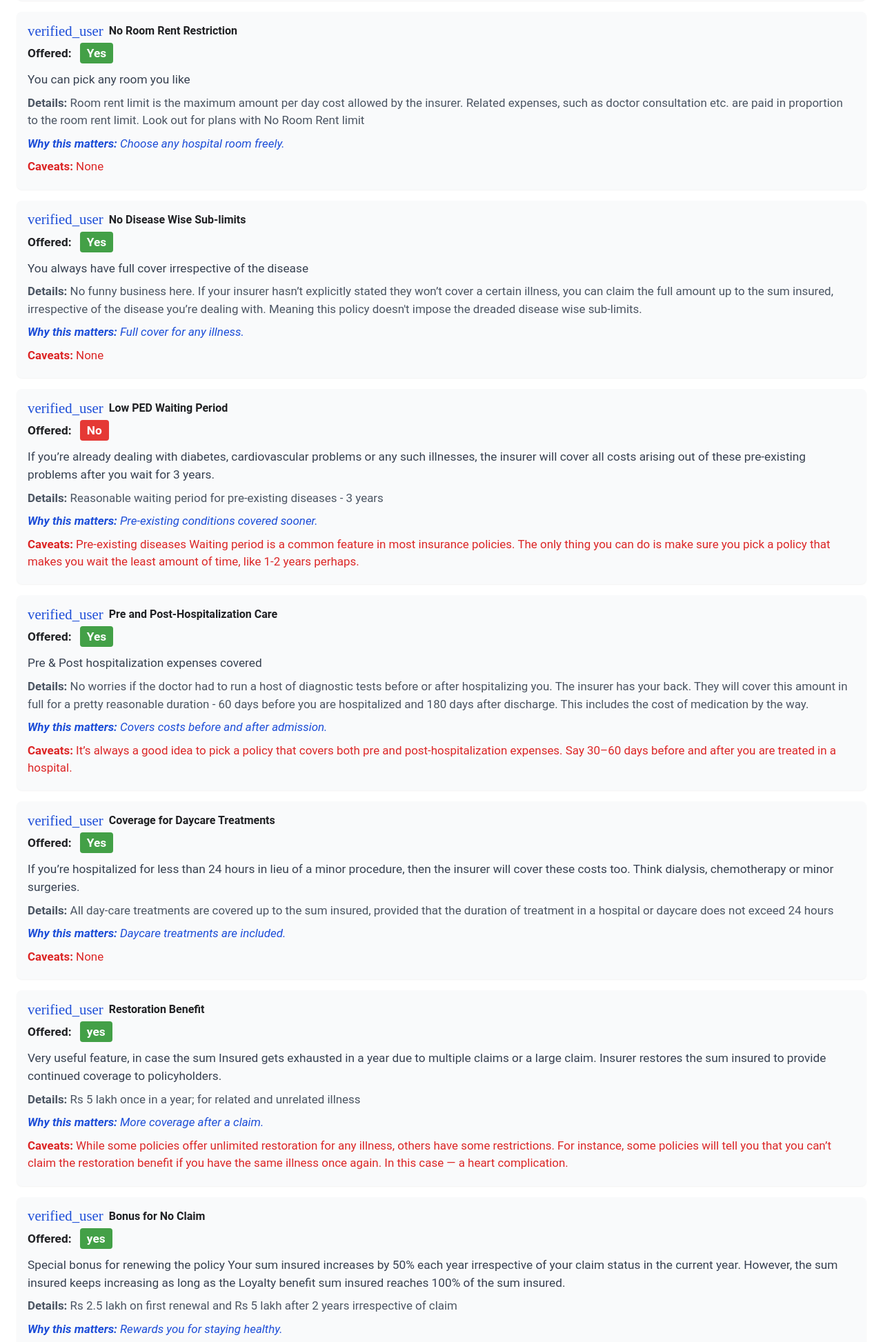
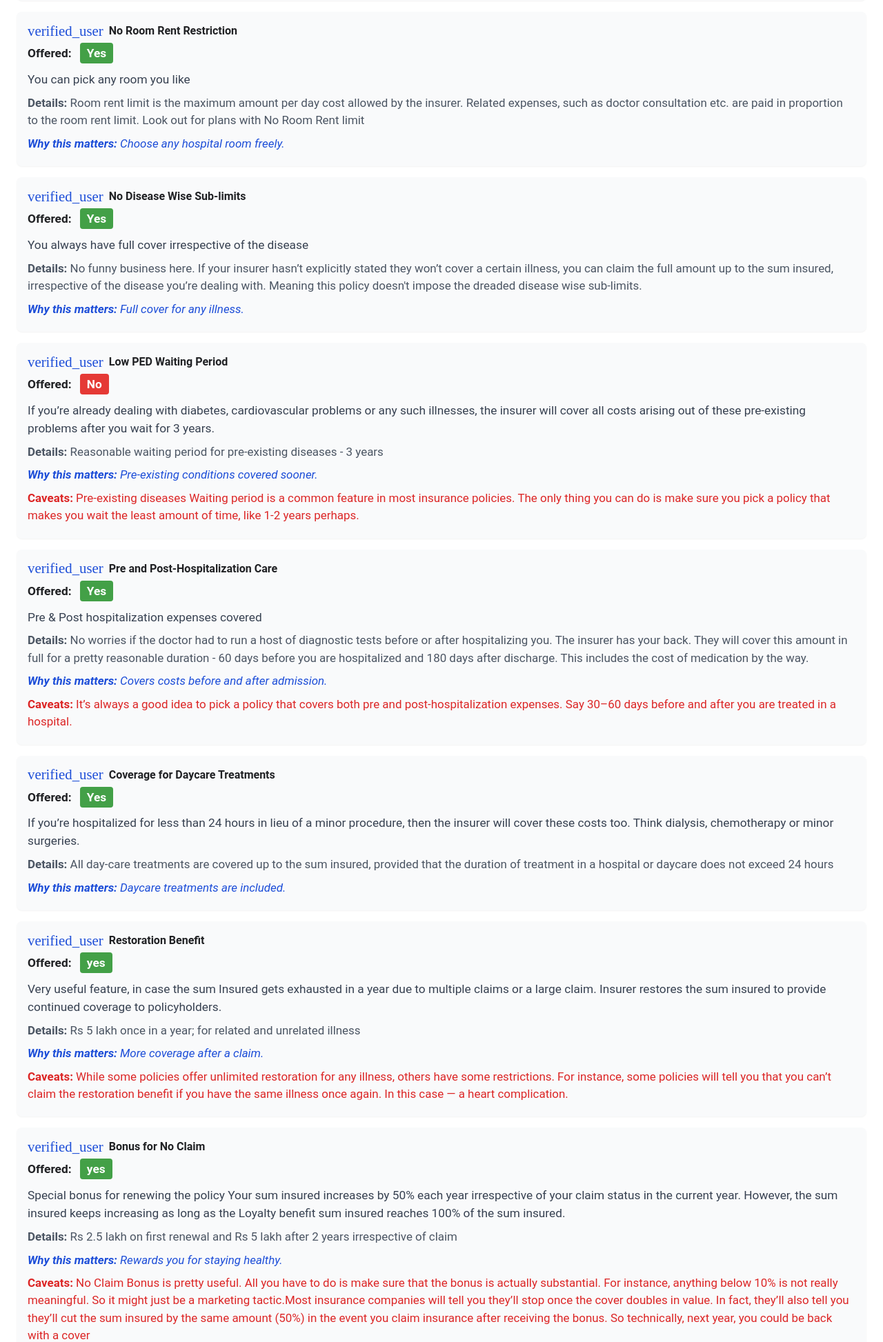
Before and after one commit to ravi-gh-666/ins, a Flask app: page /scorecard in a window 1280 px wide. Shown: the part 1672-3618 px from the top of the page at 69% size. Run offline with Flask 3, Linux system fonts and the light colour scheme; data comes from the database, SQL or seed files in the repository; both versions use the stored data as it was after the commit; some libraries are stand-ins or nearby versions.

Commit message:
remove headers if content doesnt exist in scorecard

```diff
--- a/static/index.js
+++ b/static/index.js
@@ -90,11 +90,11 @@ function renderScorecard(data) {
     <div class='card bg-white rounded-lg shadow p-6 mt-6'>
         <h2 style='font-size:0.85rem;letter-spacing:0.08em;font-weight:500;color:#5f6368;text-transform:uppercase;margin-bottom:0.5rem;'>${tr("Policy Features")}</h2>
         <h3 style='font-size:2rem;font-weight:400;color:#202124;margin-bottom:1.2rem;'>${tr("Mandatory Features")}</h3>
-        ${(d.mandatory_features||[]).map(f=>`<div class='card bg-gray-50 rounded-lg shadow-sm p-4 mb-4 flex flex-col md:flex-row gap-6 items-stretch'><div class='flex-1 flex flex-col justify-center'><div class='feature-title flex items-center text-base font-semibold mb-2'><span class='material-icons feature-icon text-blue-700 mr-2'>verified_user</span>${f.FeatureName}</div><p class='mb-1'><strong>${tr("Offered:")}</strong> <span class='tag ${f.FeatureOffered=="Yes"?"green":(f.FeatureOffered=="No"?"red":"orange")}' style='margin-left:8px;'>${f.FeatureOffered}</span></p><div class='explanation text-gray-700 mb-1'>${f.Explanation||''}</div><div class='details text-gray-600 mb-1'><strong>${tr("Details:")}</strong> ${f.Details||''}</div><div class='why-matters text-blue-700 italic mb-1'><strong>${tr("Why this matters:")}</strong> ${f.why_matters||''}</div><div class='caveats text-red-600 mb-1'><strong>${tr("Caveats:")}</strong> ${f.Caveats||''}</div></div>${featureYoutubeEmbed(f)}</div>`).join('')}
+        ${(d.mandatory_features||[]).map(f=>`<div class='card bg-gray-50 rounded-lg shadow-sm p-4 mb-4 flex flex-col md:flex-row gap-6 items-stretch'><div class='flex-1 flex flex-col justify-center'><div class='feature-title flex items-center text-base font-semibold mb-2'><span class='material-icons feature-icon text-blue-700 mr-2'>verified_user</span>${f.FeatureName}</div><p class='mb-1'><strong>${tr("Offered:")}</strong> <span class='tag ${f.FeatureOffered=="Yes"?"green":(f.FeatureOffered=="No"?"red":"orange")}' style='margin-left:8px;'>${f.FeatureOffered}</span></p>${f.Explanation?`<div class='explanation text-gray-700 mb-1'>${f.Explanation}</div>`:''}${f.Details?`<div class='details text-gray-600 mb-1'><strong>${tr("Details:")}</strong> ${f.Details}</div>`:''}${f.why_matters?`<div class='why-matters text-blue-700 italic mb-1'><strong>${tr("Why this matters:")}</strong> ${f.why_matters}</div>`:''}${f.Caveats?`<div class='caveats text-red-600 mb-1'><strong>${tr("Caveats:")}</strong> ${f.Caveats}</div>`:''}</div>${featureYoutubeEmbed(f)}</div>`).join('')}
         <h3 style='font-size:2rem;font-weight:400;color:#202124;margin-bottom:1.2rem;'>${tr("Good To Have Features")}</h3>
-        ${(d.good_features||[]).map(f=>`<div class='card bg-gray-50 rounded-lg shadow-sm p-4 mb-4 flex flex-col md:flex-row gap-6 items-stretch'><div class='flex-1 flex flex-col justify-center'><div class='feature-title flex items-center text-base font-semibold mb-2'><span class='material-icons feature-icon text-teal-600 mr-2'>star_rate</span>${f.FeatureName}</div><p class='mb-1'><strong>${tr("Offered:")}</strong> <span class='tag ${f.FeatureOffered=="Yes"?"green":(f.FeatureOffered=="No"?"red":"orange")}' style='margin-left:8px;'>${f.FeatureOffered}</span></p><div class='explanation text-gray-700 mb-1'>${f.Explanation||''}</div><div class='details text-gray-600 mb-1'><strong>${tr("Details:")}</strong> ${f.Details||''}</div><div class='why-matters text-blue-700 italic mb-1'><strong>${tr("Why this matters:")}</strong> ${f.why_matters||''}</div><div class='caveats text-red-600 mb-1'><strong>${tr("Caveats:")}</strong> ${f.Caveats||''}</div></div>${featureYoutubeEmbed(f)}</div>`).join('')}
+        ${(d.good_features||[]).map(f=>`<div class='card bg-gray-50 rounded-lg shadow-sm p-4 mb-4 flex flex-col md:flex-row gap-6 items-stretch'><div class='flex-1 flex flex-col justify-center'><div class='feature-title flex items-center text-base font-semibold mb-2'><span class='material-icons feature-icon text-teal-600 mr-2'>star_rate</span>${f.FeatureName}</div><p class='mb-1'><strong>${tr("Offered:")}</strong> <span class='tag ${f.FeatureOffered=="Yes"?"green":(f.FeatureOffered=="No"?"red":"orange")}' style='margin-left:8px;'>${f.FeatureOffered}</span></p>${f.Explanation?`<div class='explanation text-gray-700 mb-1'>${f.Explanation}</div>`:''}${f.Details?`<div class='details text-gray-600 mb-1'><strong>${tr("Details:")}</strong> ${f.Details}</div>`:''}${f.why_matters?`<div class='why-matters text-blue-700 italic mb-1'><strong>${tr("Why this matters:")}</strong> ${f.why_matters}</div>`:''}${f.Caveats?`<div class='caveats text-red-600 mb-1'><strong>${tr("Caveats:")}</strong> ${f.Caveats}</div>`:''}</div>${featureYoutubeEmbed(f)}</div>`).join('')}
         <h3 style='font-size:2rem;font-weight:400;color:#202124;margin-bottom:1.2rem;'>${tr("Additional Features")}</h3>
-        ${(d.policy_data.Addons||[]).map(a=>`<div class='card bg-yellow-50 rounded-lg shadow-sm p-4 mb-4 flex flex-col md:flex-row gap-6 items-stretch'><div class='flex-1 flex flex-col justify-center'><div class='feature-title flex items-center text-base font-semibold mb-2'><span class='material-icons feature-icon text-orange-600 mr-2'>add_circle</span>${a.name}</div><div class='explanation text-gray-700 mb-1'>${a.description||''}</div><div class='details text-gray-600 mb-1'><strong>${tr("Details:")}</strong> ${a.details||''}</div></div></div>`).join('')}
+        ${(d.policy_data.Addons||[]).map(a=>`<div class='card bg-yellow-50 rounded-lg shadow-sm p-4 mb-4 flex flex-col md:flex-row gap-6 items-stretch'><div class='flex-1 flex flex-col justify-center'><div class='feature-title flex items-center text-base font-semibold mb-2'><span class='material-icons feature-icon text-orange-600 mr-2'>add_circle</span>${a.name}</div><div class='explanation text-gray-700 mb-1'>${a.description||''}</div>${a.details?`<div class='details text-gray-600 mb-1'><strong>${tr("Details:")}</strong> ${a.details}</div>`:''}</div></div>`).join('')}
         <button class='action-btn'>${tr("Get Quote")}</button>
     </div>`;
     return html;
--- a/templates/scorecard.html
+++ b/templates/scorecard.html
@@ -116,10 +116,10 @@
                         {{ feature['FeatureName'] }}
                     </div>
                     <p class="mb-1"><strong>Offered:</strong> <span class="tag {{ get_score_color(feature['FeatureOffered']) }} ml-2">{{ feature['FeatureOffered'] }}</span></p>
-                    <div class="explanation text-gray-700 mb-1">{{ feature['Explanation'] }}</div>
-                    <div class="details text-gray-600 mb-1"><strong>Details:</strong> {{ feature['Details'] }}</div>
-                    <div class="why-matters text-blue-700 italic mb-1"><strong>Why this matters:</strong> {{ feature['why_matters'] }}</div>
-                    <div class="caveats text-red-600 mb-1"><strong>Caveats:</strong> {{ feature['Caveats'] }}</div>
+                    {% if feature['Explanation'] %}<div class="explanation text-gray-700 mb-1">{{ feature['Explanation'] }}</div>{% endif %}
+                    {% if feature['Details'] %}<div class="details text-gray-600 mb-1"><strong>Details:</strong> {{ feature['Details'] }}</div>{% endif %}
+                    {% if feature['why_matters'] %}<div class="why-matters text-blue-700 italic mb-1"><strong>Why this matters:</strong> {{ feature['why_matters'] }}</div>{% endif %}
+                    {% if feature['Caveats'] %}<div class="caveats text-red-600 mb-1"><strong>Caveats:</strong> {{ feature['Caveats'] }}</div>{% endif %}
                 </div>
                 {% if feature.youtube_video %}
                 <div class="flex-shrink-0 flex items-center justify-center w-full md:w-[360px] mt-4 md:mt-0">
@@ -144,10 +144,10 @@
                         {{ feature['FeatureName'] }}
                     </div>
                     <p class="mb-1"><strong>Offered:</strong> <span class="tag {{ get_score_color(feature['FeatureOffered']) }} ml-2">{{ feature['FeatureOffered'] }}</span></p>
-                    <div class="explanation text-gray-700 mb-1">{{ feature['Explanation'] }}</div>
-                    <div class="details text-gray-600 mb-1"><strong>Details:</strong> {{ feature['Details'] }}</div>
-                    <div class="why-matters text-blue-700 italic mb-1"><strong>Why this matters:</strong> {{ feature['why_matters'] }}</div>
-                    <div class="caveats text-red-600 mb-1"><strong>Caveats:</strong> {{ feature['Caveats'] }}</div>
+                    {% if feature['Explanation'] %}<div class="explanation text-gray-700 mb-1">{{ feature['Explanation'] }}</div>{% endif %}
+                    {% if feature['Details'] %}<div class="details text-gray-600 mb-1"><strong>Details:</strong> {{ feature['Details'] }}</div>{% endif %}
+                    {% if feature['why_matters'] %}<div class="why-matters text-blue-700 italic mb-1"><strong>Why this matters:</strong> {{ feature['why_matters'] }}</div>{% endif %}
+                    {% if feature['Caveats'] %}<div class="caveats text-red-600 mb-1"><strong>Caveats:</strong> {{ feature['Caveats'] }}</div>{% endif %}
                 </div>
                 {% if feature.youtube_video %}
                 <div class="flex-shrink-0 flex items-center justify-center w-full md:w-[360px] mt-4 md:mt-0">
@@ -172,7 +172,7 @@
                         {{ addon['name'] }}
                     </div>
                     <div class="explanation text-gray-700 mb-1">{{ addon['description'] }}</div>
-                    <div class="details text-gray-600 mb-1"><strong>Details:</strong> {{ addon['details'] }}</div>
+                    {% if addon['details'] %}<div class="details text-gray-600 mb-1"><strong>Details:</strong> {{ addon['details'] }}</div>{% endif %}
                 </div>
             </div>
         {% endfor %}
```
Also changed, not shown: templates/index.html (+16 -1 lines), insurance.db.
